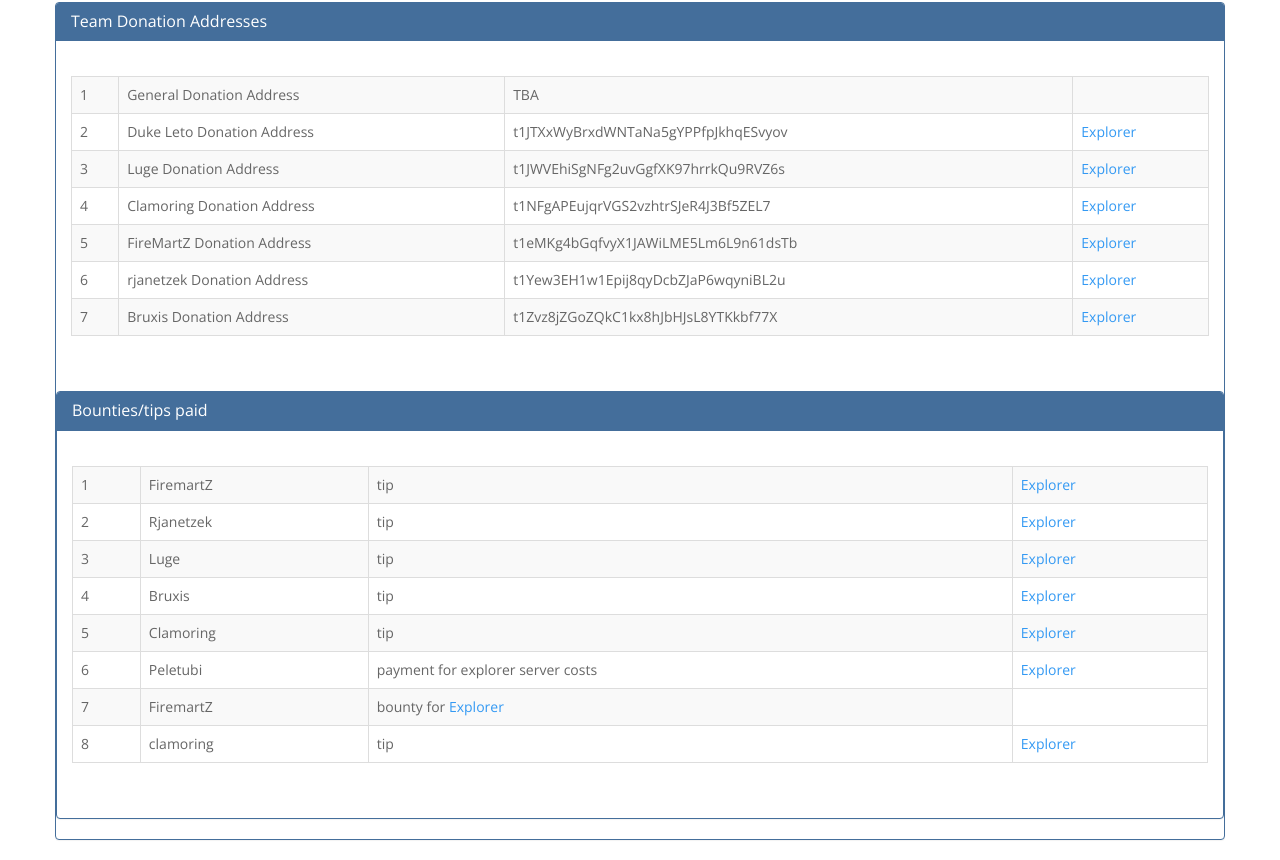
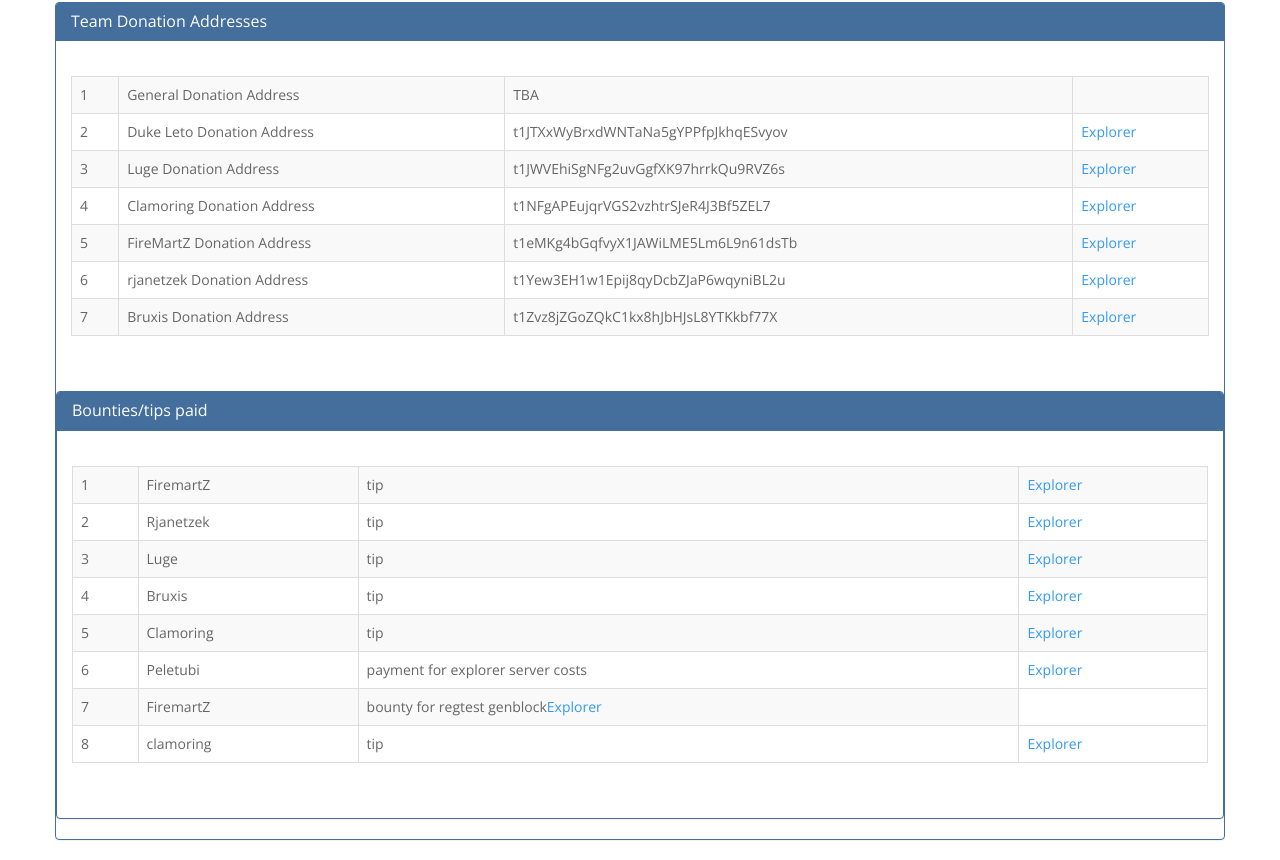
Before and after one commit to MyHush/hush-dashboard, a plain HTML site: page index.html in a window 1280 px wide. Shown: the part 1751-2611 px from the top of the page. Drawn offline with nearby package versions, Linux system fonts and the light colour scheme.

Commit message:
Update index.html

```diff
--- a/index.html
+++ b/index.html
@@ -381,7 +381,7 @@
                 <tr>
                   <td>7</td>
                   <td>FiremartZ</td>
-                  <td>bounty for <a href="https://github.com/MyHush/hush/issues/100>regtest genblock</a></td>
+                  <td>bounty for regtest genblock<a href="https://github.com/MyHush/hush/issues/100></a></td>
                   <td><a href="https://explorer.myhush.org/tx/18249802602d78c27eec54c31b53d0204ae14345e094408ba7284682374bf41b" target="_blank">Explorer</a></td>
                 </tr>
                <tr>
```
